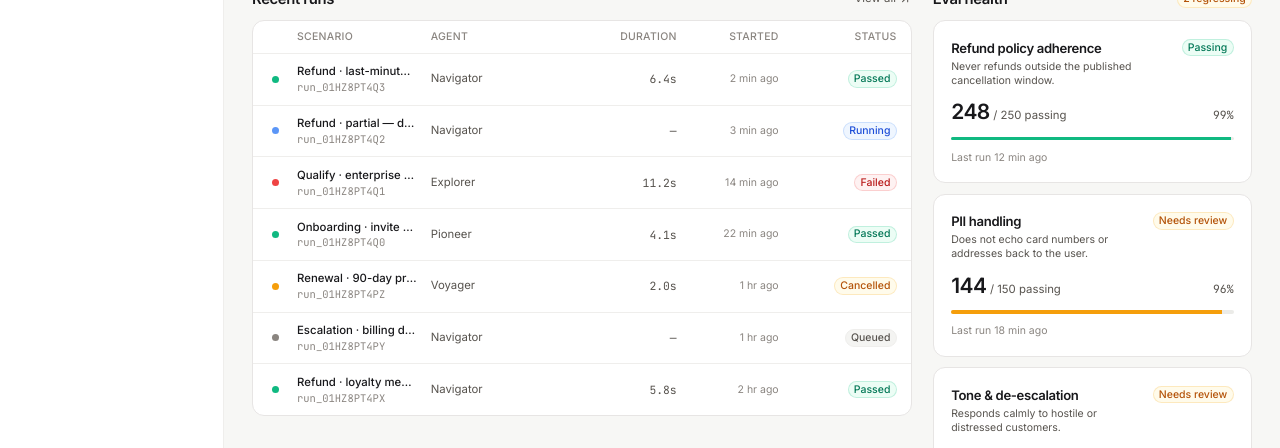
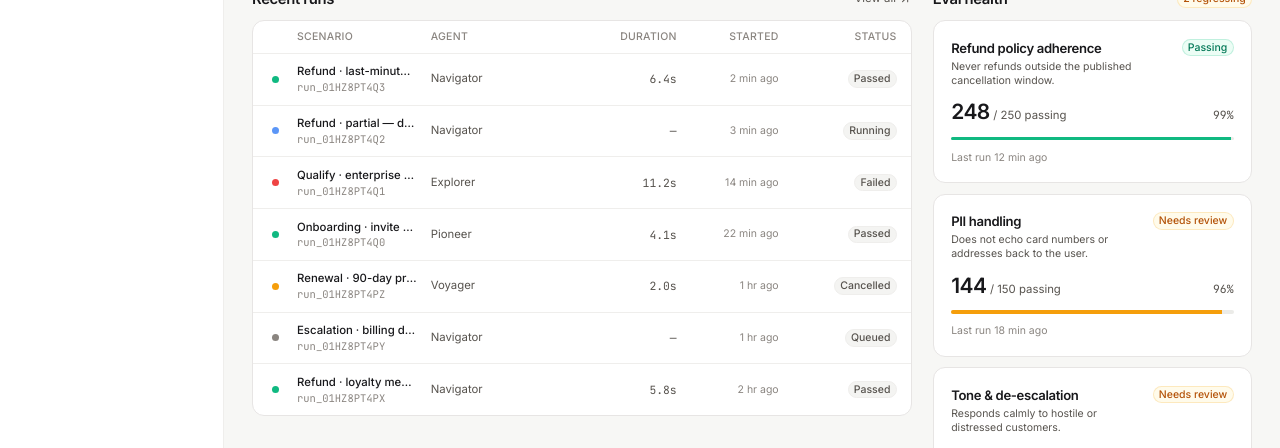
Before and after one commit to Soffi-Originals/crucible-demo, a React (Vite) app: page / in a window 1280 px wide. Shown: the part 288-736 px from the top of the page. Built offline with nearby package versions, Linux system fonts and the light colour scheme.

Commit message:
AI: Update src/components/views/RunRow.tsx

```diff
--- a/src/components/views/RunRow.tsx
+++ b/src/components/views/RunRow.tsx
@@ -30,13 +30,13 @@ export type RunStatus = 'queued' | 'running' | 'passed' | 'failed' | 'cancelled'
 
 const statusMap: Record<
   RunStatus,
-  { dot: 'idle' | 'running' | 'success' | 'warning' | 'error'; label: string; badge: 'neutral' | 'success' | 'warning' | 'danger' | 'accent' }
+  { dot: 'idle' | 'running' | 'success' | 'warning' | 'error'; label: string; badge: 'neutral' }
 > = {
-  queued: { dot: 'idle', label: 'Queued', badge: 'neutral' },
-  running: { dot: 'running', label: 'Running', badge: 'accent' },
-  passed: { dot: 'success', label: 'Passed', badge: 'success' },
-  failed: { dot: 'error', label: 'Failed', badge: 'danger' },
-  cancelled: { dot: 'warning', label: 'Cancelled', badge: 'warning' },
+  queued:    { dot: 'idle',    label: 'Queued',    badge: 'neutral' },
+  running:   { dot: 'running', label: 'Running',   badge: 'neutral' },
+  passed:    { dot: 'success', label: 'Passed',    badge: 'neutral' },
+  failed:    { dot: 'error',   label: 'Failed',    badge: 'neutral' },
+  cancelled: { dot: 'warning', label: 'Cancelled', badge: 'neutral' },
 }
 
 export interface RunRowProps
```
